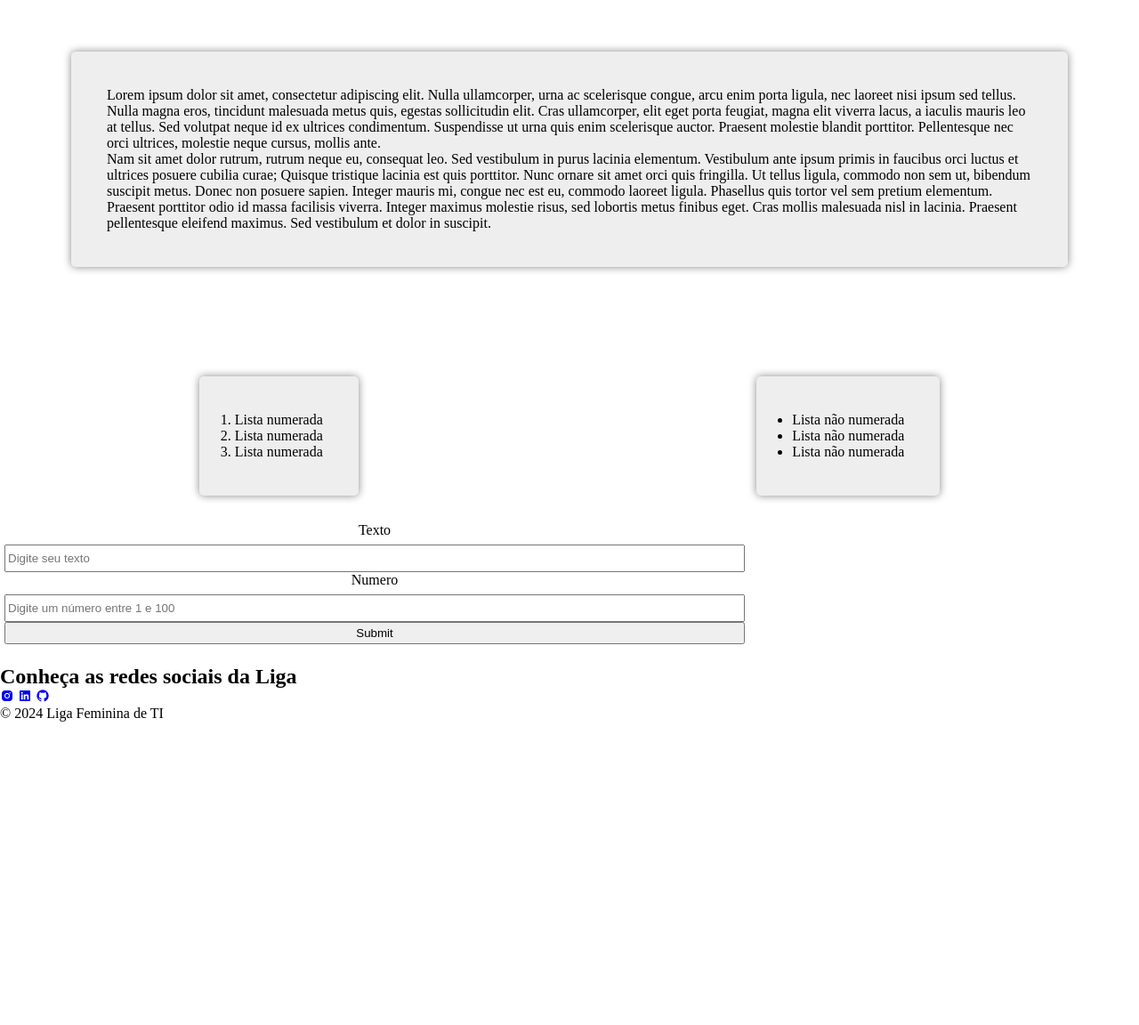
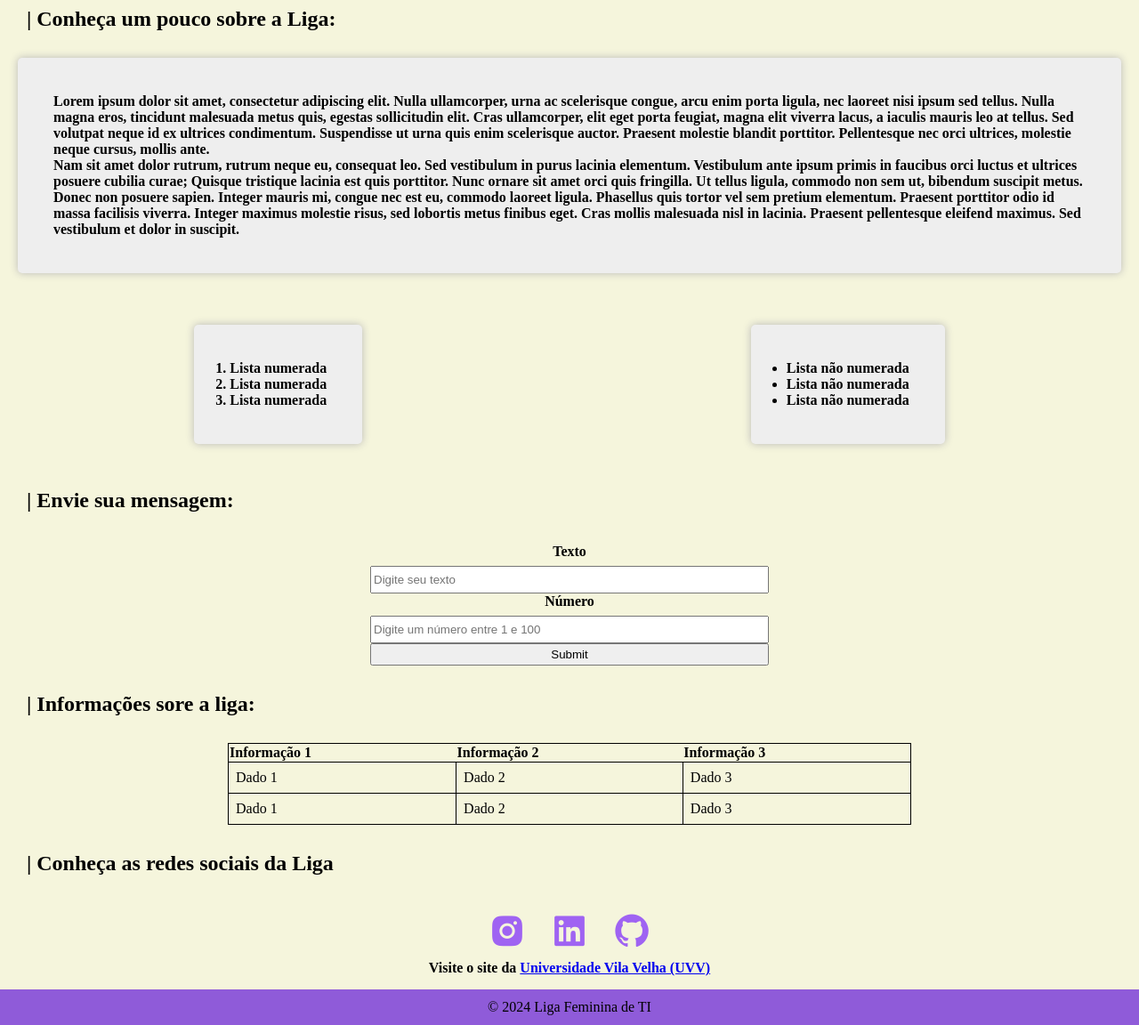
Before and after one commit to daniwinx05/site-liga, a plain HTML site: page index.html in a window 1280 px wide. Shown: the part 86-1238 px from the top of the page at 89% size. Before the commit the page ends 897 px from the top, so only its background shows below. Drawn offline with nearby package versions, Linux system fonts and the light colour scheme; a web font is replaced by a local one.

Commit message:
Add files via upload

```diff
--- a/index.html
+++ b/index.html
@@ -1,17 +1,17 @@
 <!DOCTYPE html>
-<html lang="en">
+<html lang="pt-br">
 
 <head>
     <meta charset="UTF-8">
     <meta name="viewport" content="width=device-width, initial-scale=1.0">
     <title>Liga Feminina de TI UVV</title>
-    <link rel="stylesheet" href="index.css">
+    <link rel="stylesheet" href="style.css">
     <link href='https://unpkg.com/boxicons@2.1.4/css/boxicons.min.css' rel='stylesheet'>
 </head>
 
 <body>
     <header>
-        <img src="IMG_8332.jpg" alt="3px">
+        <img src="img-liga.jpg" alt="3px">
         <h1>
             Liga Feminina de TI UVV
         </h1>
@@ -21,7 +21,7 @@
     </header>
 
     <main>
-
+        <h2>| Conheça um pouco sobre a Liga:</h2>
         <div class="content">
             <p>
                 Lorem ipsum dolor sit amet, consectetur adipiscing elit. Nulla ullamcorper, urna ac scelerisque congue,
@@ -58,26 +58,61 @@
             </ul>
         </div>
 
+
+        <h2>| Envie sua mensagem:</h2>
         <div class="texto">
             <form action="#">
                 <label for="texto">Texto</label>
                 <input type="text" name="texto" id="texto" placeholder="Digite seu texto">
-                <label for="numero">Numero</label>
+                <label for="numero">Número</label>
                 <input type="number" placeholder="Digite um número entre 1 e 100" min="1" max="100">
                 <input type="submit">
             </form>
 
         </div>
-        <br>
+
+        <h2>| Informações sore a liga:</h2>
+        <section>
+            <table>
+                <thead>
+                    <th>Informação 1</th>
+                    <th>Informação 2</th>
+                    <th>Informação 3</th>
+                </thead>
+
+                <tbody>
+                    <tr>
+                        <td>Dado 1</td>
+                        <td>Dado 2</td>
+                        <td>Dado 3</td>
+                    </tr>
+                    <tr>
+                        <td>Dado 1</td>
+                        <td>Dado 2</td>
+                        <td>Dado 3</td>
+                    </tr>
+                </tbody>
+            </table>
+        </section>
+
+        <h2>| Conheça as redes sociais da Liga</h2>
         <div class="social">
-            <h2>Conheça as redes sociais da Liga</h2>
+
             <a href="https://www.instagram.com/liga_femininadeti/" target="_blank" rel="noopener noreferrer"><i
                     class='bx bxl-instagram-alt'></i></a>
             <a href="https://www.linkedin.com/company/104256005/admin/feed/posts/" target="_blank"
                 rel="noopener noreferrer"><i class='bx bxl-linkedin-square'></i></a>
             <a href="https://github.com/ligafemininadetiUVV" target="_blank" rel="noopener noreferrer"><i
                     class='bx bxl-github'></i></a>
+
         </div>
+
+        <div class="link">
+            <p>Visite o site da <a href="https://uvv.br/" target="_blank" rel="noopener noopener">Universidade Vila
+                    Velha
+                    (UVV)</a></p>
+        </div>
+
 
 
 
@@ -93,4 +128,5 @@
 
 </body>
 
+
 </html>
--- /dev/null
+++ b/style.css
@@ -0,0 +1,150 @@
+@import url('https://fonts.googleapis.com/css2?family=Antic+Slab&display=swap');
+
+* {
+    margin: 0;
+
+}
+
+body {
+    font-family: Antic Slab;
+    font-weight: 400;
+    font-style: normal;
+    background-color: beige;
+
+}
+
+h2,
+h4 {
+    margin: 25px;
+    padding: 5px;
+}
+
+header {
+
+    background-color: #8F5BD9;
+    display: flex;
+    text-align: center;
+    align-items: center;
+    justify-content: space-evenly;
+    padding: 0;
+}
+
+img {
+    border-radius: 80%;
+    width: 5vw;
+}
+
+
+.content,
+ol,
+ul {
+    margin: 20px;
+    padding: 40px;
+    background-color: #eeeeee;
+    border-radius: 5px;
+    box-shadow: 0 0 10px #b8b7b7;
+    font-weight: bolder;
+
+}
+
+
+
+.lista {
+    display: flex;
+    text-align: center;
+    justify-content: space-evenly;
+}
+
+.texto {
+    display: flex;
+    align-items: center;
+    justify-content: center;
+    padding-top: 5px;
+}
+
+div form {
+    display: flex;
+    flex-direction: column;
+    width: 35vw;
+
+}
+
+label {
+    height: 25px;
+    text-align: left;
+    font-weight: bold;
+    text-align: center;
+    justify-content: center;
+
+}
+
+input {
+    height: 25px;
+
+}
+
+table {
+    width: 60vw;
+    border-collapse: collapse;
+    margin: 0 auto;
+    padding: 5px;
+}
+
+td,
+tr {
+    border: 1px solid black;
+    text-align: left;
+    padding: 8px;
+
+}
+
+.social {
+    display: flex;
+    justify-content: center;
+    align-items: center;
+    gap: 5px;
+
+}
+
+.social a {
+    display: flex;
+    justify-content: center;
+    width: 45px;
+    height: 45px;
+    line-height: 45px;
+    border-radius: 90%;
+    font-size: 45px;
+    color: #9F63F2;
+    margin: 10px;
+    transition: all 0.5s ease;
+    text-decoration: none;
+
+
+}
+
+.social a:hover {
+
+    box-shadow: 0 0 10px #888;
+}
+
+
+.link {
+    display: flex;
+    justify-content: center;
+    align-items: center;
+    font-weight: bold;
+    margin-bottom: 15px;
+
+}
+
+
+footer {
+    position: relative;
+    bottom: 0px;
+    height: 5vh;
+    background-color: #8F5BD9;
+    width: 100%;
+    align-items: center;
+    display: flex;
+    justify-content: center;
+}
```
Also changed, not shown: exemplo.png (added), img-liga.jpg (added), 1 other file.
